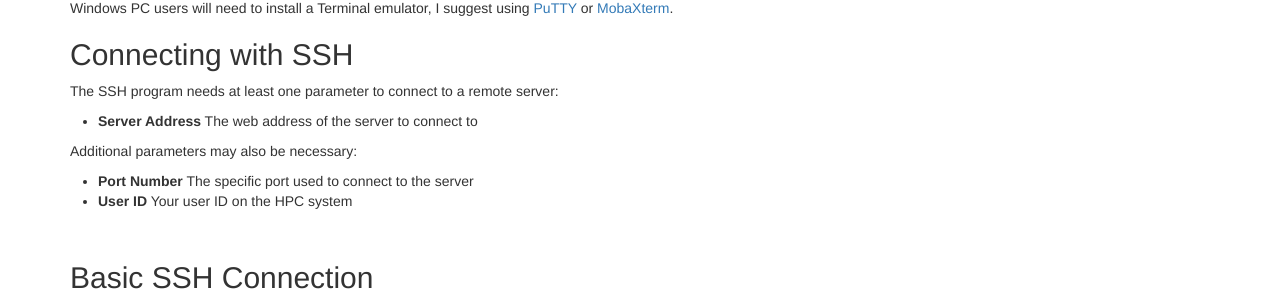
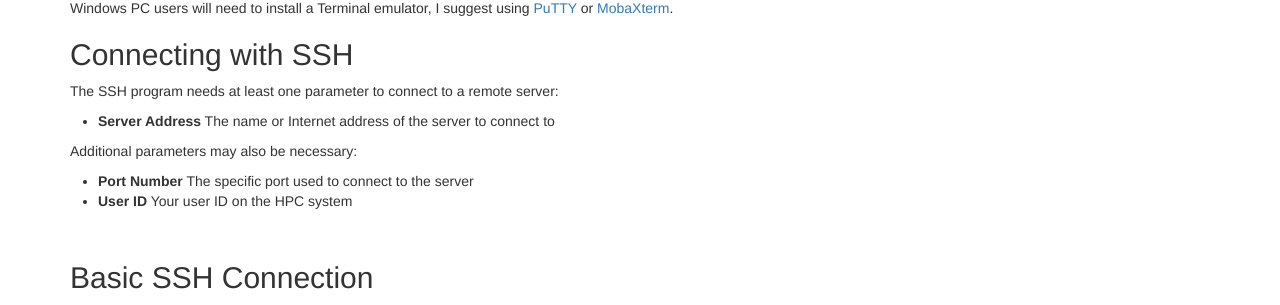
Before and after one commit to luop0812/HPRC_IntroHPC, a Jekyll site: the page built from _episodes/01-bash.md, in a window 1280 px wide. Shown: the part 422-727 px from the top of the page. Built offline with Jekyll 4.4.1, drawn with Linux system fonts in a browser that asks for light colours.

Commit message:
update 01-bash.md

```diff
--- a/_episodes/01-bash.md
+++ b/_episodes/01-bash.md
@@ -25,7 +25,7 @@ or [MobaXterm](https://mobaxterm.mobatek.net/download.html).
 
 The SSH program needs at least one parameter to connect to a remote server:
 
-* **Server Address** The web address of the server to connect to
+* **Server Address** The name or Internet address of the server to connect to
 
 Additional parameters may also be necessary:
 
```
